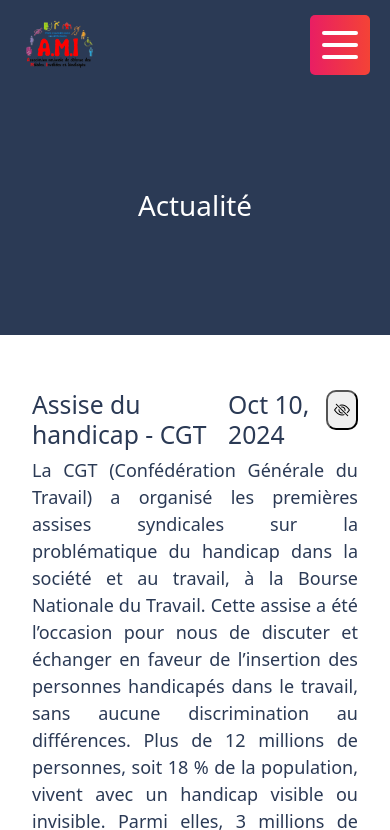
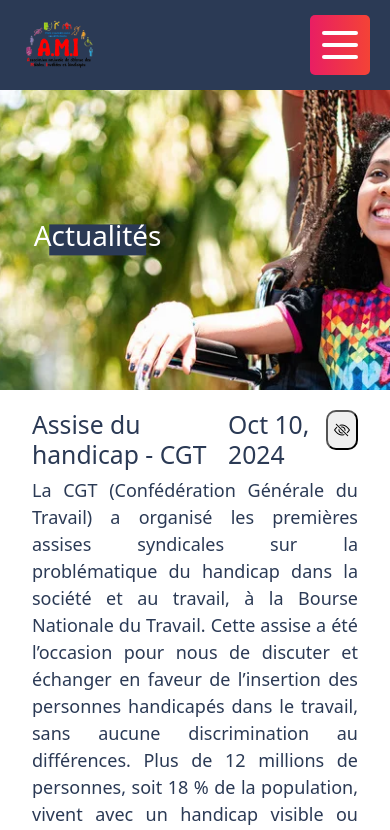
Before and after one commit to RyoKaST/SAE-WEB-BUT2, a PHP site: page /actualite.php in a window 390 px wide. Shown: the top 830 px of the page. Run offline with PHP 8.4, Linux system fonts and the light colour scheme.

Commit message:
page actualite update : - add responsive for the hero - correct little issue about the navbar transition on mobile device

```diff
--- a/SAE_WEB/actualite.php
+++ b/SAE_WEB/actualite.php
@@ -23,7 +23,7 @@ if (!session_id())
         ?>
         <section class="hero">
             <div class="annonce">
-            <h1 id="Actualite">Actualité</h1>
+            <h1 id="Actualite">Actualités</h1>
             </div>
         </section>
         <div class="container">
--- a/SAE_WEB/data/css/actualitestyle.css
+++ b/SAE_WEB/data/css/actualitestyle.css
@@ -19,25 +19,12 @@ body {
     margin-right: auto;
 }
 
-.textnav {
-    color: white;
-    font-size: 1.2rem;
-    margin-bottom: -70px;
-    padding-right: 20px;
-    text-decoration: none;
-}
-
 .sectionTitre{
     display: flex;
     justify-content: space-between;
     padding-left: 20px;
     padding-right: 20px;
     color: #2B3A55;
-}
-
-.logo {
-    height: 90%;
-    margin: 0;
 }
 
 .annonce h1{
@@ -49,8 +36,6 @@ body {
     background: url('../../img/lukas.png') center/cover no-repeat;
     height: 500px;
     position: relative;
-    text-align: center;
-    color: #fff;
     z-index: -1;
     margin-bottom: 20px;
 }
@@ -84,47 +69,23 @@ body {
 
 /* Responsive */
 @media (max-width: 768px) {
-    .navbar {
-        height: 80px;
-        justify-content: space-between;
-    }
-
-    .annonce {
-        margin-left: 25%;
-        width: 100%;
-        height: 50%;
-        margin-top: -130px;
-        font-size: 6vw;
-    }
-
-    .hero{
-        background: none;
-        margin-bottom: -200px;
+    .hero {
+        background-position: center center;
+        height: 300px;
     }
 }
 
 /* Responsive */
 @media (max-width: 480px) {
     .hero {
-         align-content: center;
-         background: none;
+        background-position: center center;
+        height: 300px;
     }
 
-    .annonce {
-        margin-left: 25%;
-        height: 50%;
-        font-size: 8vw;
-        margin-top: -130px;
-    }
 }
 
 @media (min-width: 769px) {
-    .navMenu {
-        display: none;
-    }
-
     .annonce h1{
         font-size: 5vw;
     }
-
 }
--- a/SAE_WEB/data/css/commun.css
+++ b/SAE_WEB/data/css/commun.css
@@ -95,7 +95,7 @@
     transform:translate(-50%, -50%) rotate(45deg);
 }
 
-@media(max-width: 768px){
+@media(max-width: 769px){
     #navList{
         margin-top: 90px;
     }
@@ -172,6 +172,7 @@
     padding: 0;
     margin: 0;
     border-radius: 5px;
+    z-index: 10;
 }
 
 .header nav ul li .dropdown-menu li {
```
